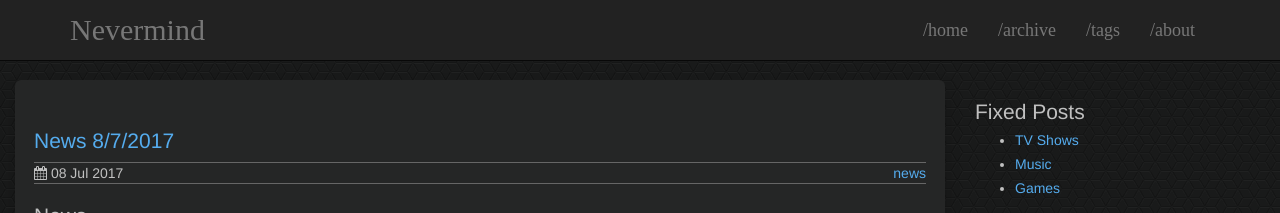
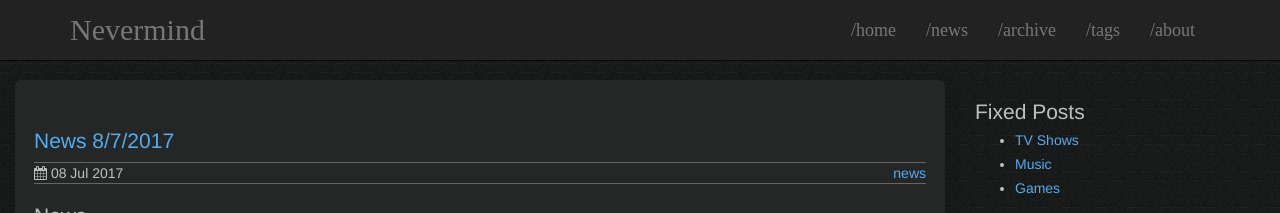
Before and after one commit to baumhoto/baumhoto.github.io, a Jekyll site: the page built from index.html, in a window 1280 px wide. Shown: the top 213 px of the page. Built offline with Jekyll 4.4.1, drawn with Linux system fonts in a browser that asks for light colours.

```diff
--- a/_includes/header.html
+++ b/_includes/header.html
@@ -50,6 +50,7 @@
       <div class="collapse navbar-collapse">
         <ul class="nav navbar-nav">
           <li><a href="{{site.baseurl }}/">/home</a></li>
+          <li><a href="{{site.baseurl }}/html/news.html">/news</a></li>
           <li><a href="{{site.baseurl }}/archive.html">/archive</a></li>
           <li><a href="{{site.baseurl }}/tags.html">/tags</a></li>
           <li><a href="{{site.baseurl }}/about.html">/about</a></li>
--- /dev/null
+++ b/html/news.html
@@ -0,0 +1,4 @@
+<html>
+    <h1>1.5.2018</h1>
+<p> Lorem ipsum dolor sit amet, consetetur sadipscing elitr, sed diam nonumy eirod tempor invidunt ut labore et dolore magna aliquyam erat, sed diam voluptua. At vero eos et accusam et justo duo dolores et ea rebum. Stet clita kasd gubergren, no sea takimata sanctus est Lorem ipsum dolor sit amet. Lorem ipsum dolor sit amet, consetetur sadipscing elitr, sed diam nonumy eirmod tempor invidunt ut labore et dolore magna aliquyam erat, sed diam voluptua. At vero eos et accusam et justo duo dolores et ea rebum. Stet clita kasd gubergren, no sea takimata sanctus est Lorem ipsum dolor sit amet.</p>
+</html>
```
